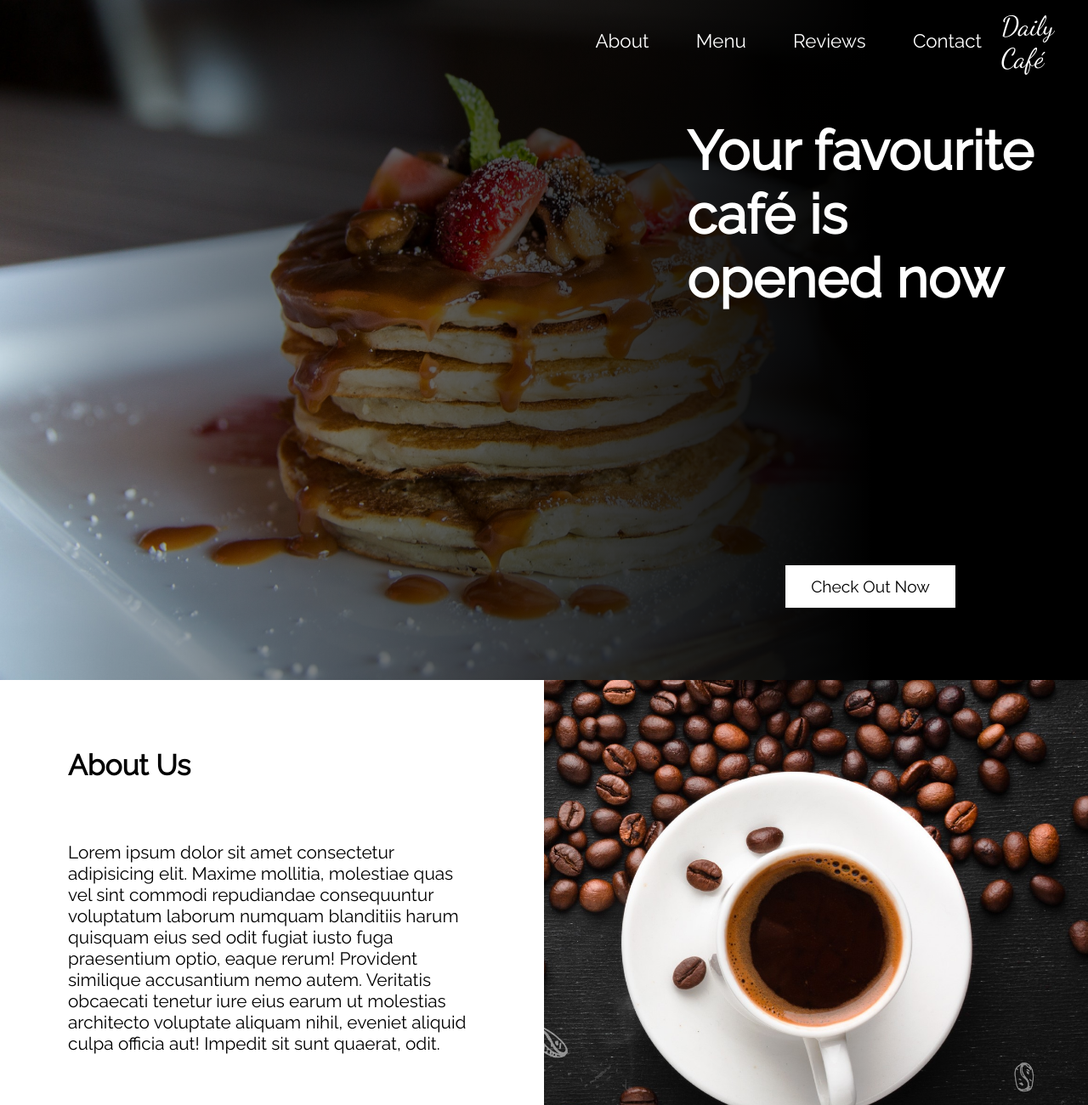
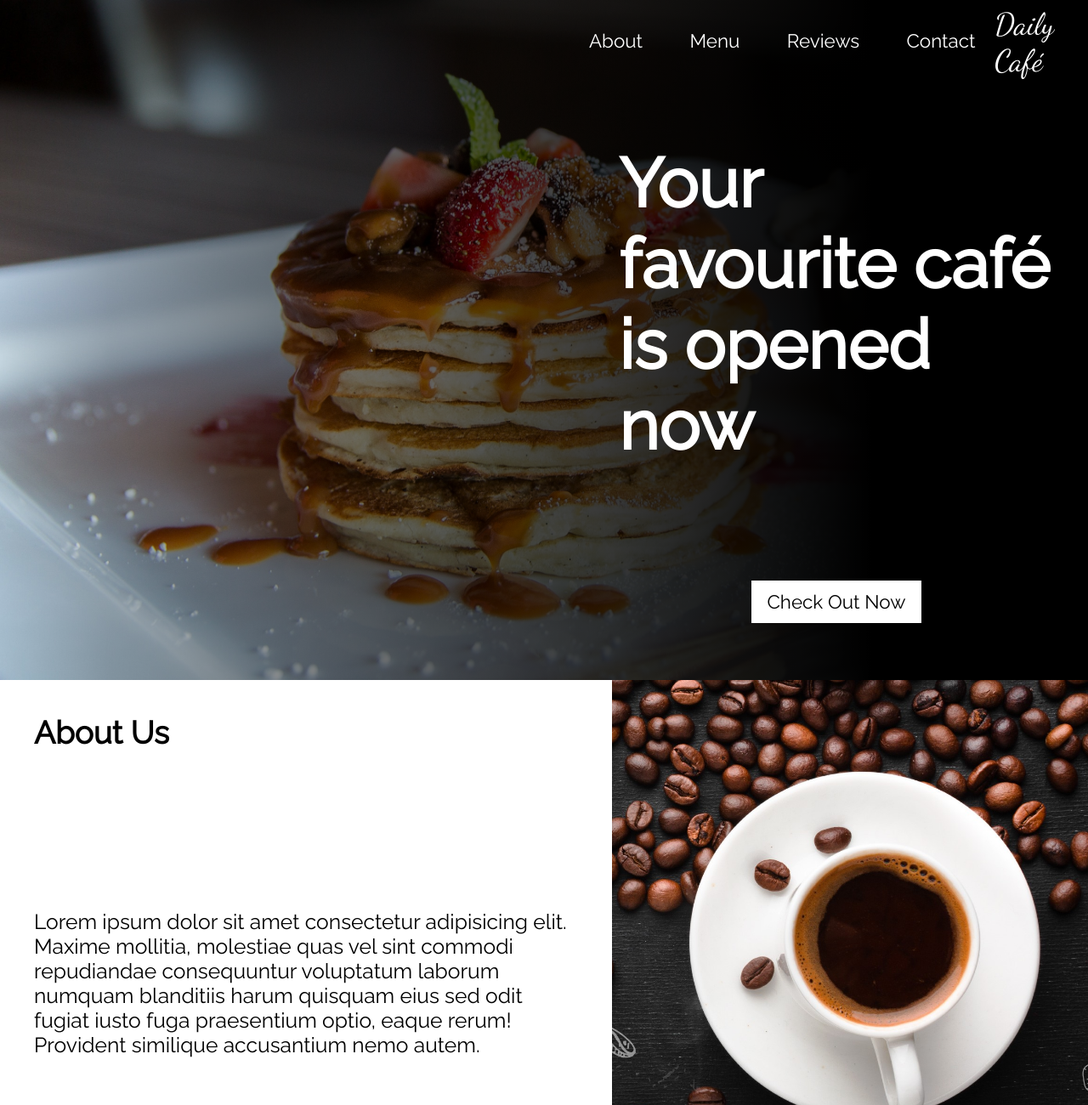
Before and after one commit to HazemLenin/daily-cafe, a plain HTML site: page index.html in a window 1280 px wide. Shown: the top 1300 px of the page at 85% size. Drawn offline with nearby package versions, Linux system fonts and the light colour scheme.

Commit message:
change typography sizing and spacing

```diff
--- a/index.html
+++ b/index.html
@@ -12,7 +12,6 @@
     <link rel="icon" type="image/png" sizes="16x16" href="/favicon-16x16.png">
     <link rel="icon" type="image/x-icon" href="/favicon.ico">
     <link rel="manifest" href="/site.webmanifest">
-
 
     <title>Daily Café</title>
 
@@ -30,6 +29,10 @@
     <!-- Slick -->
     <link rel="stylesheet" type="text/css" href="https://cdn.jsdelivr.net/npm/slick-carousel@1.8.1/slick/slick.css"/>
     <script type="text/javascript" src="https://cdn.jsdelivr.net/npm/slick-carousel@1.8.1/slick/slick.min.js" defer></script>
+
+    <!-- AOS -->
+    <link href="https://unpkg.com/aos@2.3.1/dist/aos.css" rel="stylesheet">
+    <script src="https://unpkg.com/aos@2.3.1/dist/aos.js" defer></script>
 
     <link rel="stylesheet" href="style/style.css">
     <script src="./script.js" defer></script>
@@ -71,7 +74,7 @@
                     </div>
                 </header>
                 <div class="hero-content">
-                    <h1>Your favourite café is opened now</h1>
+                    <h1 data-aos="fade-up" data-aos-duration="700">Your favourite café is opened now</h1>
                     <a href="#contact" class="btn btn-primary">Check Out Now</a>
                 </div>
             </div>
@@ -85,9 +88,7 @@
                     Lorem ipsum dolor sit amet consectetur adipisicing elit. Maxime mollitia,
                     molestiae quas vel sint commodi repudiandae consequuntur voluptatum laborum
                     numquam blanditiis harum quisquam eius sed odit fugiat iusto fuga praesentium
-                    optio, eaque rerum! Provident similique accusantium nemo autem. Veritatis
-                    obcaecati tenetur iure eius earum ut molestias architecto voluptate aliquam
-                    nihil, eveniet aliquid culpa officia aut! Impedit sit sunt quaerat, odit.
+                    optio, eaque rerum! Provident similique accusantium nemo autem.
                 </p>
                 <a href="#contact" class="btn btn-secondary">Check Out Now</a>
             </div>
@@ -97,9 +98,7 @@
                     Lorem ipsum dolor sit amet consectetur adipisicing elit. Maxime mollitia,
                     molestiae quas vel sint commodi repudiandae consequuntur voluptatum laborum
                     numquam blanditiis harum quisquam eius sed odit fugiat iusto fuga praesentium
-                    optio, eaque rerum! Provident similique accusantium nemo autem. Veritatis
-                    obcaecati tenetur iure eius earum ut molestias architecto voluptate aliquam
-                    nihil, eveniet aliquid culpa officia aut! Impedit sit sunt quaerat, odit.
+                    optio, eaque rerum! Provident similique accusantium nemo autem.
                 </p>
                 <a href="#contact" class="btn btn-secondary">Check Out Now</a>
             </div>
--- a/script.js
+++ b/script.js
@@ -1,10 +1,17 @@
 $(document).ready(function(){
+    // AOS initializer
+    AOS.init({
+        disable: /bot|crawler|spider|crawling/i.test(navigator.userAgent), // Disable AOS if the visitor is a web crawler
+        once: true
+    });
+
+    // Mobile navbar toggler
     let navbarBtn = document.getElementById('navbar-btn');
-
     navbarBtn.addEventListener('click', () => {
         navbarBtn.classList.toggle('active');
     });
 
+    // Reviews slick slider
     $(".reviews-carousel").slick({
         dots: false,
         infinite: true,
--- a/scss/_about.scss
+++ b/scss/_about.scss
@@ -24,15 +24,7 @@
         justify-content: space-between;
         padding: 40px;
         gap: 40px;
-
-        @include breakpoint(medium) {
-            padding: 80px;
-            gap: auto;
-        }
-
-        p {
-            font-size: 1.3rem;
-        }
+        font-size: 1.1rem;
     }
 
     .image {
--- a/scss/_buttons.scss
+++ b/scss/_buttons.scss
@@ -61,8 +61,8 @@ button {
     width: 200px;
     height: 50px;
     margin: 0 auto;
+    font-size: 1rem;
     transition: all .3s;
-    font-size: 1.2rem;
 }
 
 .btn-primary {
--- a/scss/_footer.scss
+++ b/scss/_footer.scss
@@ -3,5 +3,5 @@ footer {
     background: white;
     color: gray;
     text-align: center;
-    font-size: 1rem;
+    font-size: .8rem;
 }
--- a/scss/_global.scss
+++ b/scss/_global.scss
@@ -1,16 +1,15 @@
 html {
-    font-size: 100%;
+    font-size: calc(1rem + .5vw);
     scroll-behavior: smooth;
 }
 
 *, *:after, *:before {
-    box-sizing: border-box;
+    // box-sizing: border-box;
     margin: 0;
     padding: 0;
 }
 
 body {
-    font-size: calc(1rem + .5vw);
     font-family: $body-font;
 }
 
--- a/scss/_header.scss
+++ b/scss/_header.scss
@@ -2,14 +2,14 @@ header {
     display: flex;
     justify-content: space-between;
     align-items: center;
-    height: 100px;
+    height: $header-height;
     padding: 0 40px;
     color: white;
     z-index: 50;
 
     .logo {
         font-family: $logo-font;
-        font-size: 2rem;
+        font-size: 1.6rem;
 
         &.logo-mobile {
             display: block;
@@ -39,6 +39,7 @@ header {
         background: black;
         transition: all .3s;
         overflow: hidden;
+        z-index: 50;
 
         ul {
             list-style: none;
--- a/scss/_hero.scss
+++ b/scss/_hero.scss
@@ -4,13 +4,13 @@
     background-size: cover;
     background-repeat: no-repeat;
     background-position: center;
-    min-height: 100vh;
+    height: 100vh;
 
     .background-fade {
         width: 100%;
-        min-height: 100vh;
+        height: 100vh;
         background-image: linear-gradient(0deg, rgba(255, 255, 255, 0), 30%, rgba(0, 0, 0, 1) 80%);
-        z-index: 0;
+
         @include breakpoint(medium) {
             background-image: linear-gradient(90deg, rgba(255, 255, 255, 0), 30%, rgba(0, 0, 0, 1) 80%);
         }
@@ -19,27 +19,26 @@
     .hero-content {
         display: flex;
         flex-direction: column;
-        justify-content: space-between;
+        justify-content: space-around;
         align-items: center;
-        gap: 100px;
         width: 100%;
-        padding: 40px;
-
-        h1 {
-            color: white;
-            font-size: 4rem;
-            width: 100%;
-
-        }
+        height: calc(100% - $header-height);
+        padding: 0 40px;
 
         @include breakpoint(medium) {
             max-width: 40%;
             margin: 0 0 0 auto;
-            gap: 300px;
+        }
 
-            h1 {
+        h1 {
+            color: white;
+            font-size: 3.6rem;
+            width: 100%;
+
+            @include breakpoint(medium) {
                 width: auto;
             }
+
         }
     }
 }
--- a/scss/_variables.scss
+++ b/scss/_variables.scss
@@ -2,6 +2,9 @@
 $body-font: 'Raleway', sans-serif;
 $menu-font: 'Amatic SC', cursive;
 $logo-font: 'Dancing Script', cursive;
+
+// Sizes
+$header-height: 100px;
 
 // Breakpoints
 $breakpoints: (
```
Also changed, not shown: style/style.css, 1 other file.
